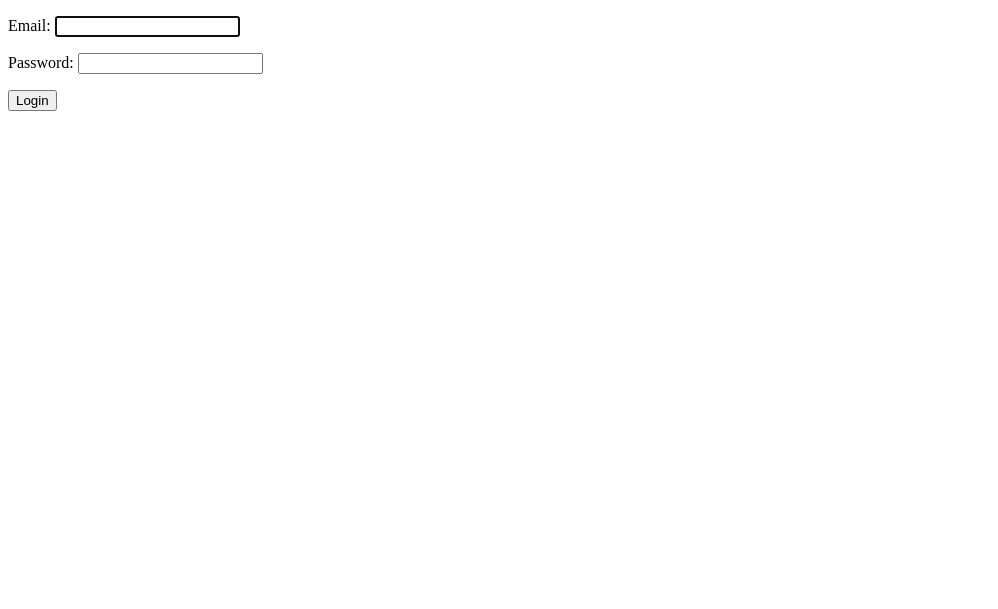
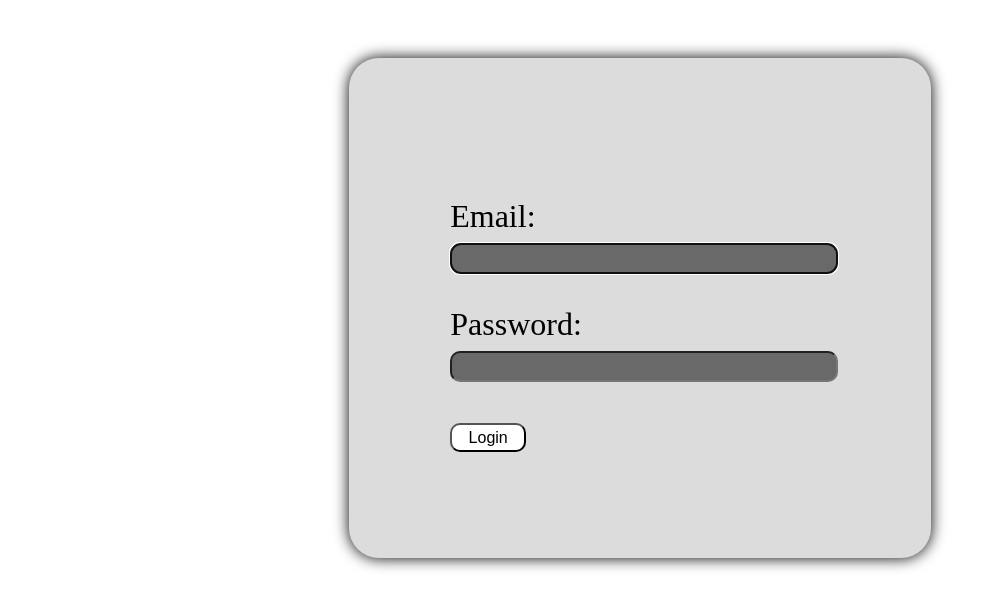
Before and after one commit to Palibrix/COAX_Project, a Django app: page /auth/authentication/ in a window 1280 px wide. Shown: the top 609 px of the page, without its empty margins (0-998 px from the left). Run offline with Django 4.2, Linux system fonts and the light colour scheme; parts of the project's set-up code (start-up, migrations or seed data) failed here and were passed over.

Commit message:
Changed style of the login page

```diff
--- a/MedSite/authentication/templates/authentication/authentication.html
+++ b/MedSite/authentication/templates/authentication/authentication.html
@@ -1,8 +1,7 @@
 {% extends 'base_authentication.html' %}
 
 {% block authentication %}
-    <div class="d-flex justify-content-center">
-
+    <div class="InputContainer">
         <form method="post">
             {% csrf_token %}
             {{ form.as_p }}
--- /dev/null
+++ b/MedSite/static/authentication/authentication.css
@@ -0,0 +1,66 @@
+body{
+    padding: 50px;
+    display: flex;
+    justify-content: center;
+}
+
+.InputContainer{
+    background-color: rgb(220,220,220);
+    display: flex;
+    align-items: center;
+    justify-content: space-evenly;
+    width: 50%;
+    height: 500px;
+    font-size: large;
+    flex-direction: column;
+    border-radius: 30px;
+    box-shadow: 0px 0px 15px 0px;
+    font-size: xx-large;
+}
+
+.InputContainer label{
+    color: black
+}
+
+.InputContainer input, input:-webkit-autofill{
+    width: 100%;
+    height: 25px;
+    background-color: dimgray;
+    color: white;
+    font-size:large;
+    border-radius: 10px;
+}
+
+input[type="text" i] {
+    width: 100%;
+    height: 25px;
+    background-color: dimgray;
+    color: white;
+    font-size:large;
+    border-radius: 10px;
+}
+
+.InputContainer button{
+    width: 20%;
+    height: 10%;
+    background-color: white;
+    color: black;
+    border-radius: 10px;
+    transition: 0.1s;
+    font-size: medium;
+}
+
+.InputContainer button:hover{
+    width: 20.5%;
+    height: 10.5%;
+    background-color: white;
+    color: black;
+    border-radius: 10px;
+    cursor: pointer;
+}
+
+.InputContainer ul{
+    width: 70%;
+    height: auto;
+    font-size: small;
+}
--- a/MedSite/templates/base_authentication.html
+++ b/MedSite/templates/base_authentication.html
@@ -1,9 +1,11 @@
 <!DOCTYPE html>
+{% load static %}
 <html lang="en">
 <head>
     <meta charset="UTF-8">
     <meta http-equiv="X-UA-Compatible" content="IE=edge">
     <meta name="viewport" content="width=device-width, initial-scale=1.0">
+    <link rel="stylesheet" type="text/css" href="{% static 'authentication/authentication.css' %}">
 </head>
 <body>
     {% block authentication%}
```
